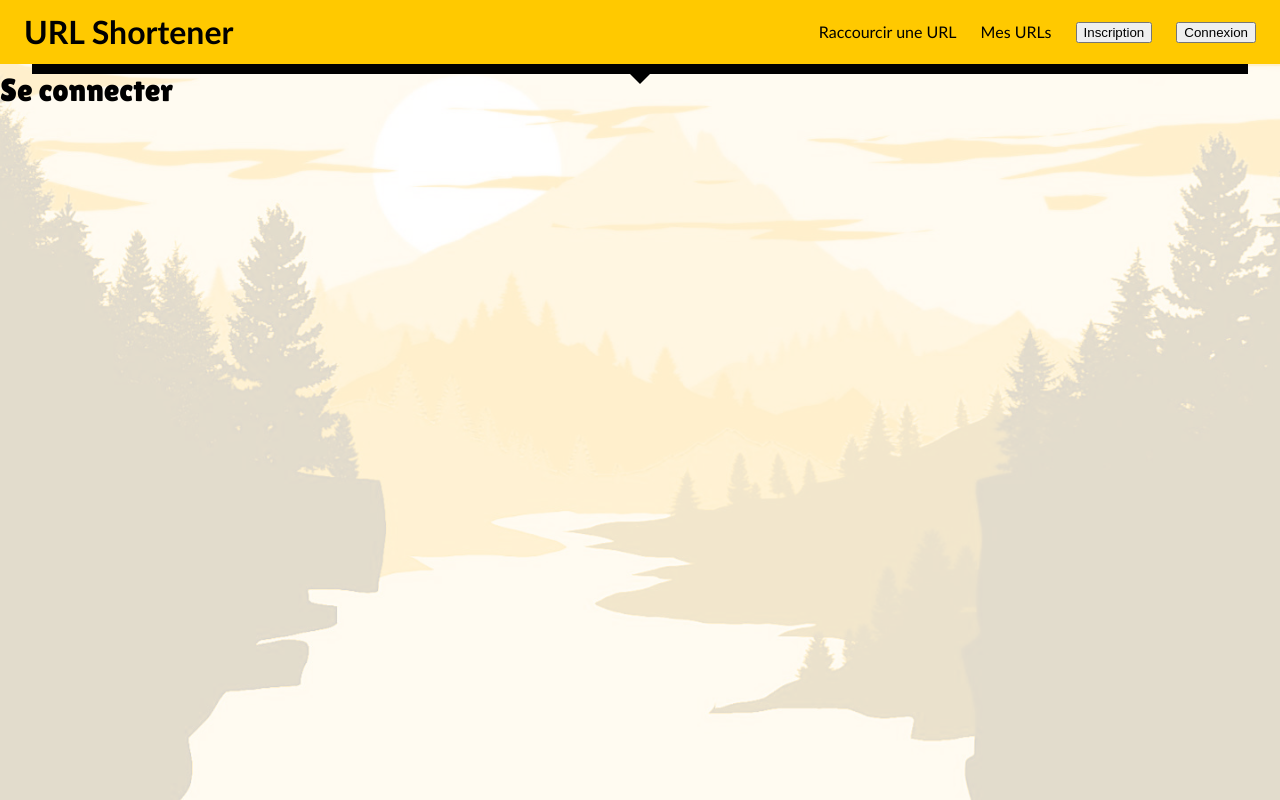
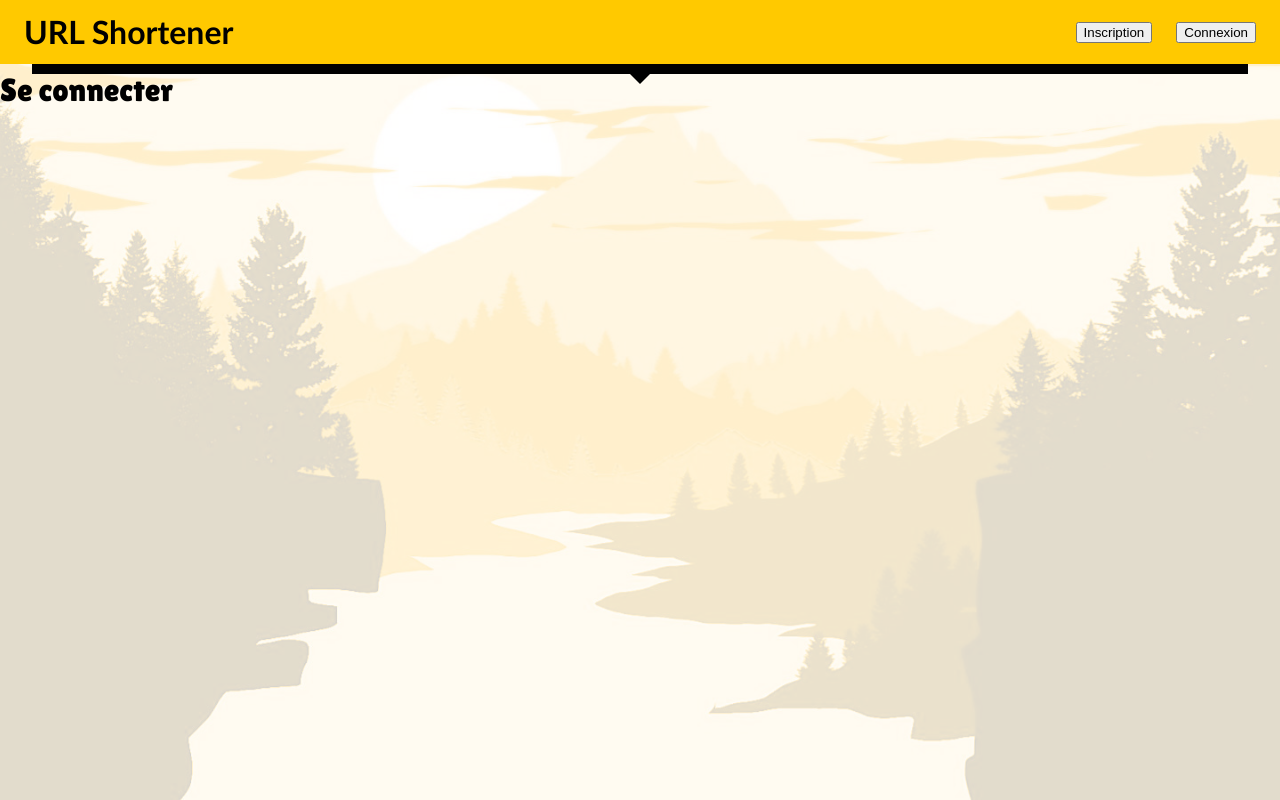
Before and after one commit to mhubert-pmn/Front-Url-Shortener, a React (Create React App) app in the folder front-url-shortener/: page / in a window 1280 px wide. Built offline with nearby package versions, Linux system fonts and the light colour scheme.

Commit message:
[Update] Layout & Header
- Add Header component into the Layout component
- Remove Header component from the SignIn component
- Fix Header component style
- Move background image to the medias folder

```diff
--- a/front-url-shortener/src/components/SignIn/SignIn.js
+++ b/front-url-shortener/src/components/SignIn/SignIn.js
@@ -1,10 +1,8 @@
 import React from 'react';
-import { Header } from '../layout/Header/Header';
 
 const SignIn = () => {
   return(
     <div>
-      <Header />
       <h1>Se connecter</h1>
     </div>
   )
--- a/front-url-shortener/src/components/layout/Header/Header.js
+++ b/front-url-shortener/src/components/layout/Header/Header.js
@@ -36,7 +36,7 @@ export const Menu = () => {
   return(
     <div className="menu">
       <ul className="menu__links">
-        {token === null && headerLinks.map(link => (
+        {token !== null && headerLinks.map(link => (
           <li key={link.text}>
             <Link to={link.link}>{link.text}</Link>
           </li>
--- a/front-url-shortener/src/components/layout/Header/header.scss
+++ b/front-url-shortener/src/components/layout/Header/header.scss
@@ -1,4 +1,7 @@
 .header {
+  position: relative;
+  z-index: 10;
+
   &__content {
     background-color: #FFC900;
     display: flex;
--- a/front-url-shortener/src/components/layout/Layout.js
+++ b/front-url-shortener/src/components/layout/Layout.js
@@ -1,11 +1,13 @@
-import React from 'react';
-import "./Layout.scss"
+import React from "react";
+import { Header } from "./Header/Header";
+import "./Layout.scss";
 
 export default function Layout(props) {
-    return(
-        <div class="background">
-            <div class="propsLayout">{props.children}</div>
-            <div class="opacity"></div>
-        </div>
-    )
+  return (
+    <div class="background">
+      <Header />
+      <div class="propsLayout">{props.children}</div>
+      <div class="opacity"></div>
+    </div>
+  );
 }
--- a/front-url-shortener/src/components/layout/Layout.scss
+++ b/front-url-shortener/src/components/layout/Layout.scss
@@ -1,5 +1,5 @@
 .background {
-    background-image: url("../../background.jpg");
+  background-image: url("../../medias/background.jpg");
   height: 100vh;
   background-position: center;
   background-repeat: no-repeat;
```
Also changed, not shown: front-url-shortener/src/medias/background.jpg (renamed from front-url-shortener/src/background.jpg). Lines whose indentation alone changed are shown as unchanged.
